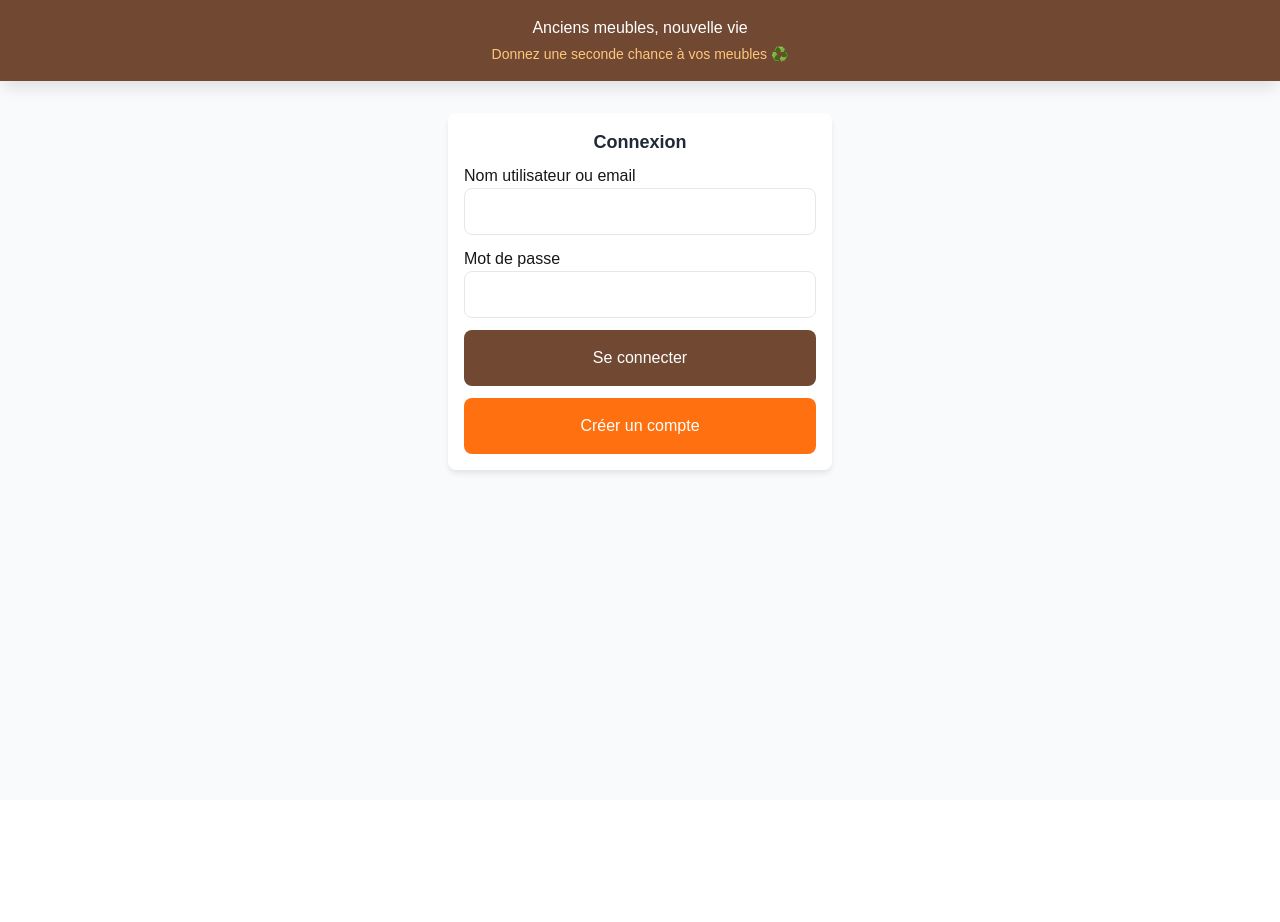
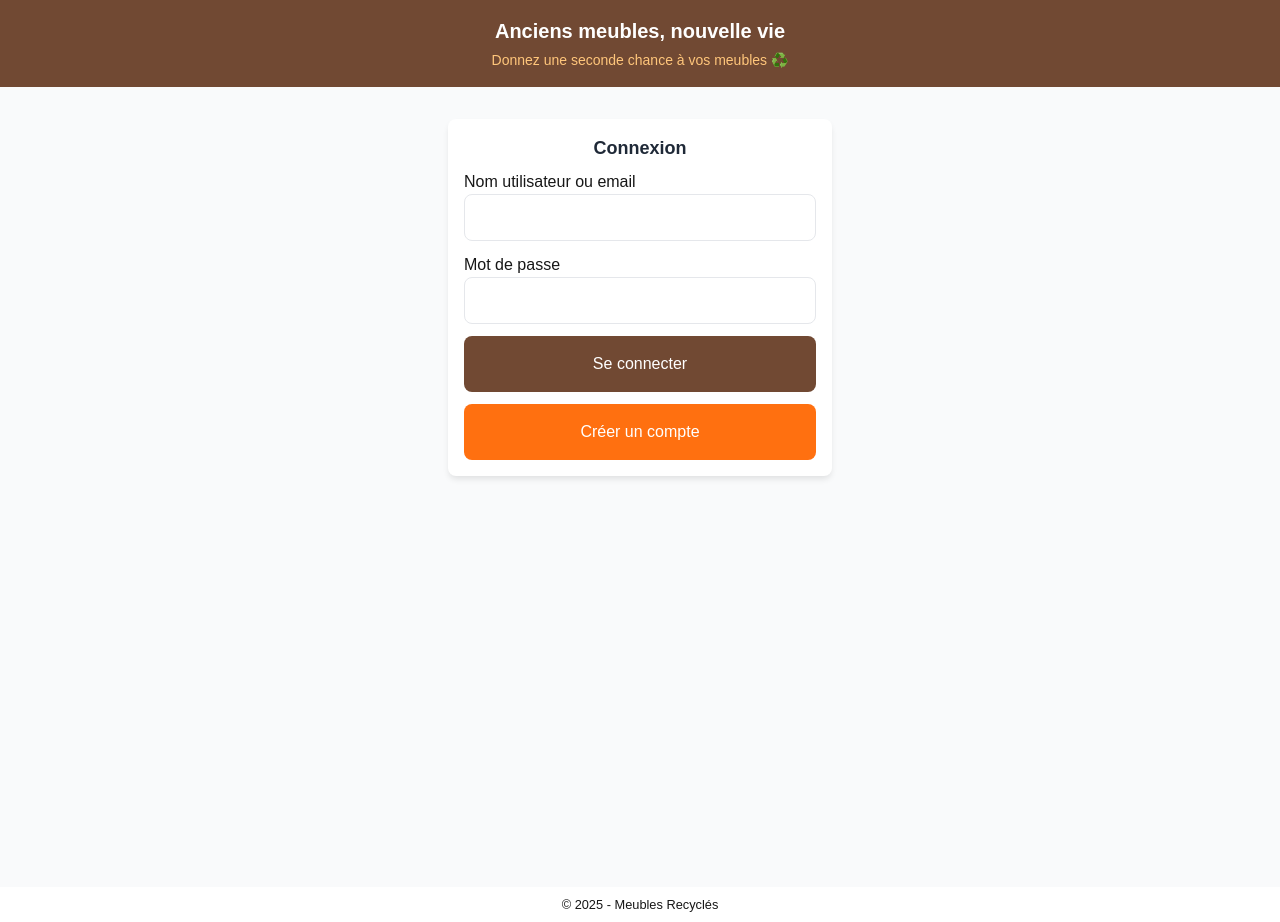
Before and after one commit to Hellyes31/Anciens-meubles-pour-une-nouvelle-vie-Front, a Next.js app in the folder adawardrobe/: page /login in a window 1280 px wide. Before the commit the page ends 800 px from the top, so only its background shows below. Built offline with nearby package versions, Linux system fonts and the light colour scheme.

Commit message:
add: navbar wrapper and layout

```diff
--- a/adawardrobe/app/addFurniture/page.tsx
+++ b/adawardrobe/app/addFurniture/page.tsx
@@ -225,14 +225,6 @@ export default function PostFurniture() {
 
   return (
     <div className="app-container">
-      <header className="header">
-        <div className="header-content">
-          <h1>Anciens meubles, nouvelle vie</h1>
-        </div>
-        <p className="header-subtitle">
-          Donnez une seconde chance à vos meubles ♻️
-        </p>
-      </header>
       <div className="main-content">
         <div className="card">
           <h2 className="card-header">Ajouter votre meuble</h2>
--- a/adawardrobe/app/layout.tsx
+++ b/adawardrobe/app/layout.tsx
@@ -1,6 +1,7 @@
 import type { Metadata } from "next";
 import { Geist, Geist_Mono } from "next/font/google";
 import "./globals.css";
+import NavbarWrapper from "./navbar-wrapper";
 
 const geistSans = Geist({
   variable: "--font-geist-sans",
@@ -27,7 +28,17 @@ export default function RootLayout({
       <body
         className={`${geistSans.variable} ${geistMono.variable} antialiased`}
       >
-        {children}
+        <header className="header">
+          <div className="header-content">
+            <h1 className="header-title">Anciens meubles, nouvelle vie</h1>
+          </div>
+          <p className="header-subtitle">
+            Donnez une seconde chance à vos meubles ♻️
+          </p>
+        </header>
+        <NavbarWrapper />
+        <main>{children}</main>
+        <footer>© {new Date().getFullYear()} - Meubles Recyclés</footer>
       </body>
     </html>
   );
--- a/adawardrobe/app/login/page.tsx
+++ b/adawardrobe/app/login/page.tsx
@@ -52,14 +52,6 @@ export default function LoginPage() {
   };
   return (
     <div className="app-container">
-      <header className="header">
-        <div className="header-content">
-          <h1>Anciens meubles, nouvelle vie</h1>
-        </div>
-        <p className="header-subtitle">
-          Donnez une seconde chance à vos meubles ♻️
-        </p>
-      </header>
       <div className="main-content">
         <div className="card">
           <h2 className="card-header">Connexion</h2>
--- /dev/null
+++ b/adawardrobe/app/navbar-wrapper.tsx
@@ -0,0 +1,27 @@
+"use client";
+
+import { usePathname } from "next/navigation";
+
+export default function NavbarWrapper() {
+  const pathname = usePathname();
+
+  const hideNavbar = pathname === "/login" || pathname === "/register";
+
+  if (hideNavbar) return null;
+
+  return (
+    <nav className="navbar">
+      <div className="navbar-container">
+        <a href="/dashboard" className="navbar-link">
+          <span>Les meubles</span>
+        </a>
+        <a href="/addFurniture" className="navbar-link">
+          <span>Ajouter un meuble</span>
+        </a>
+        <a href="/profil" className="navbar-link">
+          <span>Profil</span>
+        </a>
+      </div>
+    </nav>
+  );
+}
--- a/adawardrobe/app/page.tsx
+++ b/adawardrobe/app/page.tsx
@@ -5,14 +5,7 @@ export default function Home() {
   const router = useRouter();
   return (
       <div className="app-container flex flex-col">
-        <header className="header">
-          <div className="header-content">
-            <h1 className="header-title">Anciens meubles, nouvelle vie</h1>
-          </div>
-          <p className="header-subtitle">
-            Donnez une seconde chance à vos meubles ♻️
-          </p>
-        </header>
+
 
         <main className="main-content">
           <div className="card">
@@ -33,7 +26,7 @@ export default function Home() {
           </div>
         </main>
 
-        <footer>© {new Date().getFullYear()} - Meubles Recyclés</footer>
+
       </div>
   );
 }
--- a/adawardrobe/app/register/page.tsx
+++ b/adawardrobe/app/register/page.tsx
@@ -70,14 +70,6 @@ export default function Register() {
   };
   return (
     <div className="app-container">
-      <header className="header">
-        <div className="header-content">
-          <h1>Anciens meubles, nouvelle vie</h1>
-        </div>
-        <p className="header-subtitle">
-          Donnez une seconde chance à vos meubles ♻️
-        </p>
-      </header>
       <div className="main-content">
         <div className="card">
           <h2 className="card-header">Création de compte</h2>
```
